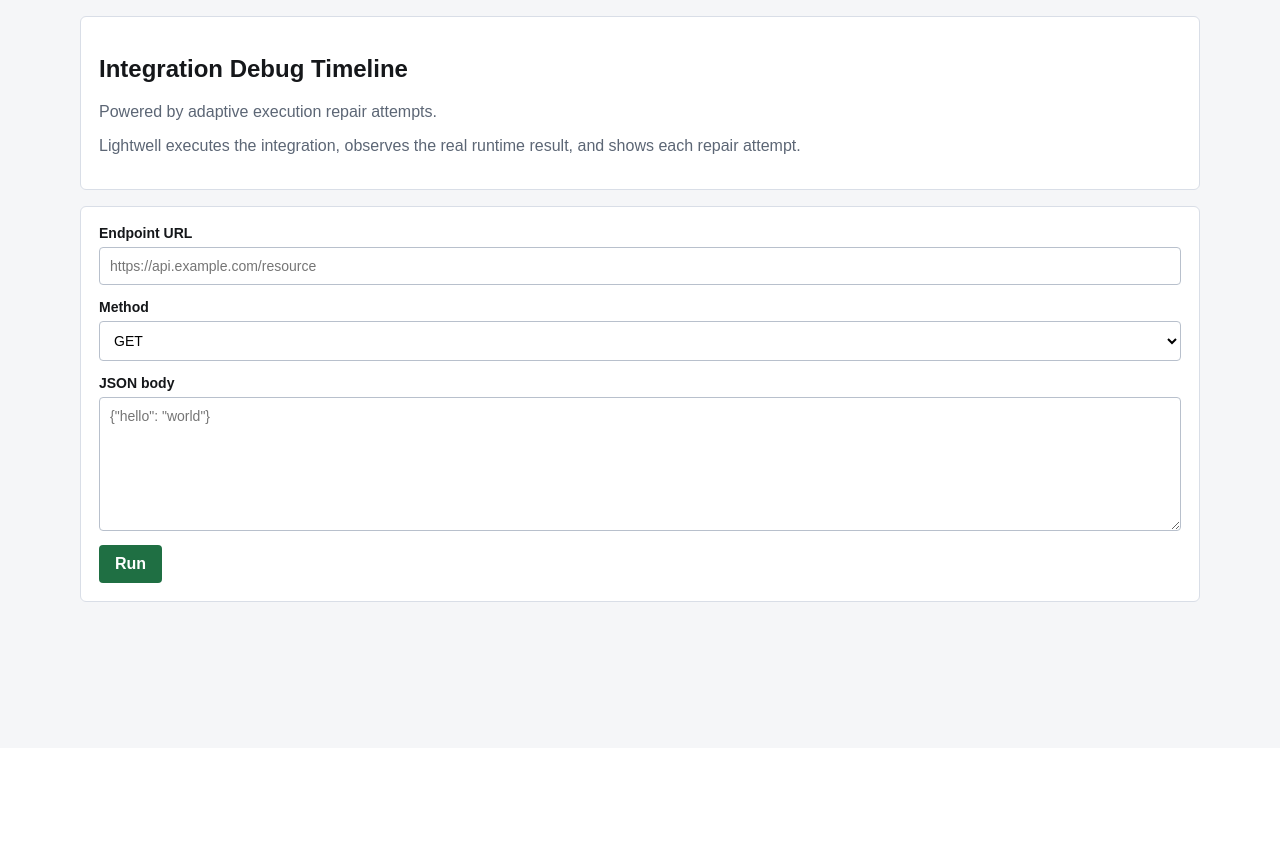
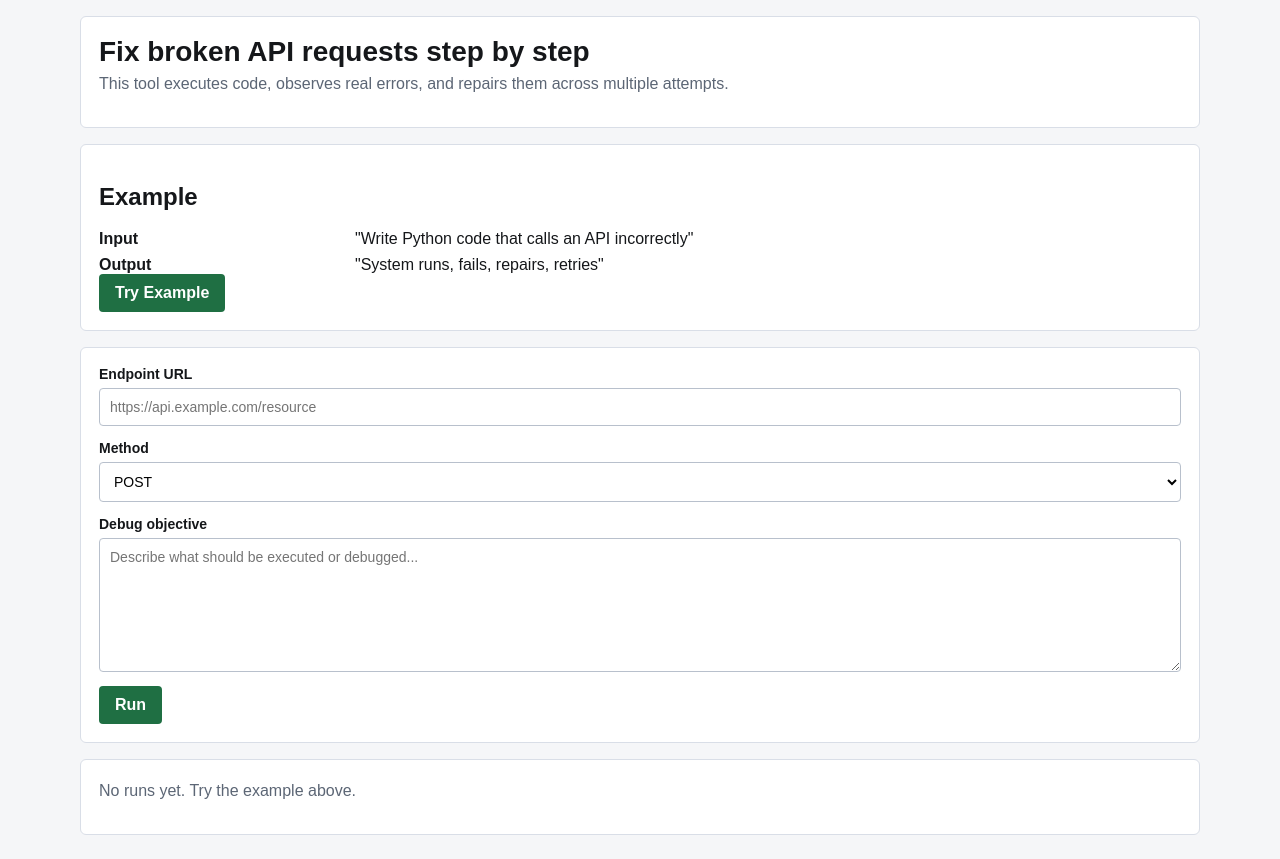
Before and after one commit to Slyog/lightwell-runtime-agent, a FastAPI app: page /adaptive-run in a window 1280 px wide. Shown: the part 52-911 px from the top of the page. Before the commit the page ends 654 px from the top, so only its background shows below. Run offline with FastAPI, Linux system fonts and the light colour scheme; some libraries are stand-ins or nearby versions.

Commit message:
refactor: simplify README content and enhance UI styles for adaptive run attempts, improving clarity and user experience

```diff
--- a/static/style.css
+++ b/static/style.css
@@ -47,6 +47,12 @@ a {
   border-radius: 6px;
   padding: 18px;
   margin-bottom: 16px;
+}
+
+.hero-panel h2 {
+  margin: 0 0 6px;
+  font-size: 28px;
+  line-height: 1.2;
 }
 
 label {
--- a/templates/adaptive_run.html
+++ b/templates/adaptive_run.html
@@ -13,10 +13,20 @@
       <nav><a href="/">Home</a><a href="/">New run</a><a href="/adaptive-run">Adaptive run</a><a href="/adaptive-runs/history">Adaptive history</a><a href="/adaptive-runs/insights">Insights</a><a href="/history">History</a><a href="/experiments">Experiments</a></nav>
     </header>
 
+    <section class="panel hero-panel">
+      <h2>Fix broken API requests step by step</h2>
+      <p class="muted">This tool executes code, observes real errors, and repairs them across multiple attempts.</p>
+    </section>
+
     <section class="panel">
-      <h2>Integration Debug Timeline</h2>
-      <p class="muted">Powered by adaptive execution repair attempts.</p>
-      <p class="muted">Lightwell executes the integration, observes the real runtime result, and shows each repair attempt.</p>
+      <h2>Example</h2>
+      <dl>
+        <dt>Input</dt>
+        <dd>"Write Python code that calls an API incorrectly"</dd>
+        <dt>Output</dt>
+        <dd>"System runs, fails, repairs, retries"</dd>
+      </dl>
+      <button id="try-example-button" type="button">Try Example</button>
     </section>
 
     <form id="adaptive-form" class="panel">
@@ -30,26 +40,29 @@
           Method
           <select id="method" name="method">
             <option value="GET">GET</option>
-            <option value="POST">POST</option>
+            <option value="POST" selected>POST</option>
           </select>
         </label>
       </div>
 
       <label>
-        JSON body
-        <textarea id="json-body" name="json_body" rows="7" placeholder='{"hello": "world"}'></textarea>
+        Debug objective
+        <textarea id="json-body" name="json_body" rows="7" placeholder="Describe what should be executed or debugged..."></textarea>
       </label>
 
       <button id="run-button" type="submit">Run</button>
     </form>
 
     <section id="status-panel" class="panel hidden" aria-live="polite"></section>
-    <section id="result-panel" class="panel hidden"></section>
+    <section id="result-panel" class="panel">
+      <p class="muted">No runs yet. Try the example above.</p>
+    </section>
   </main>
 
   <script>
     const endpoint = $adaptive_execution_api_url;
     const form = document.getElementById("adaptive-form");
+    const tryExampleButton = document.getElementById("try-example-button");
     const endpointUrlInput = document.getElementById("endpoint-url");
     const methodInput = document.getElementById("method");
     const jsonBodyInput = document.getElementById("json-body");
@@ -77,14 +90,25 @@
     }
 
     function renderMeta(result) {
+      const attempts = Array.isArray(result.attempts) ? result.attempts : [];
       return '<section class="result-grid">'
-        + '<div><span>success</span><strong>' + escapeHtml(result.success) + '</strong></div>'
-        + '<div><span>attempts</span><strong>' + escapeHtml(Array.isArray(result.attempts) ? result.attempts.length : 0) + '</strong></div>'
+        + '<div><span>result</span><strong>' + escapeHtml(resultSucceeded(result) ? "Success" : "Failure") + '</strong></div>'
+        + '<div><span>attempts</span><strong>' + escapeHtml(attempts.length) + '</strong></div>'
         + '</section>';
     }
 
     function attemptNumber(attempt, index) {
       return attempt.attempt_number ?? attempt.attempt ?? index + 1;
+    }
+
+    function resultSucceeded(result) {
+      if (typeof result.success === "boolean") {
+        return result.success;
+      }
+      if (typeof result.succeeded === "boolean") {
+        return result.succeeded;
+      }
+      return String(result.success || result.succeeded || "").toLowerCase() === "true";
     }
 
     function attemptSucceeded(attempt) {
@@ -94,47 +118,75 @@
       return Number(attempt.exit_code) === 0;
     }
 
-    function attemptLabel(attempt, index, total) {
-      const success = attemptSucceeded(attempt);
-      const errorType = String(attempt.error_type || "");
-      if (total > 1 && index > 0) {
-        return success ? "repaired handling" : "repair failed";
+    function getErrorSummary(attempt) {
+      if (attempt.error_type) return attempt.error_type;
+      if (attempt.stderr) return attempt.stderr.split("\n")[0];
+      return "No error";
+    }
+
+    function strategySummary(attempt) {
+      if (attempt.strategy) {
+        return "Strategy: " + attempt.strategy;
       }
-      if (errorType.startsWith("HTTP")) {
-        return "API response failure";
-      }
-      return success ? "success" : "failed";
+      return "Initial attempt";
+    }
+
+    function renderDetails(label, value, code) {
+      return '<details class="attempt-details">'
+        + '<summary>' + escapeHtml(label) + '</summary>'
+        + '<pre>' + (code ? '<code>' + escapeHtml(value) + '</code>' : escapeHtml(value)) + '</pre>'
+        + '</details>';
     }
 
     function renderAttempt(attempt, index, attempts) {
       const success = attemptSucceeded(attempt);
       const number = attemptNumber(attempt, index);
-      const label = attemptLabel(attempt, index, attempts.length);
-      const errorType = attempt.error_type || "none";
-      const strategy = attempt.strategy || "none";
+      const error = getErrorSummary(attempt);
+      const strategy = strategySummary(attempt);
 
       return '<article class="adaptive-attempt ' + (success ? "success" : "failure") + '">'
-        + '<div class="attempt-marker">' + escapeHtml(number) + '</div>'
         + '<div class="attempt-body">'
         + '<div class="attempt-heading">'
-        + '<h3>Attempt ' + escapeHtml(number) + ' (' + escapeHtml(label) + ')</h3>'
-        + '<div class="attempt-badges">'
-        + '<span class="badge badge-label">' + escapeHtml(label) + '</span>'
-        + '<span class="badge badge-error">' + escapeHtml(errorType) + '</span>'
-        + '<span class="badge badge-strategy">' + escapeHtml(strategy) + '</span>'
+        + '<h3>Attempt ' + escapeHtml(number) + '</h3>'
+        + '<span class="status-pill ' + (success ? "success" : "error") + '">' + escapeHtml(success ? "Success" : "Error") + '</span>'
         + '</div>'
-        + '</div>'
-        + '<h4>code</h4>'
-        + '<pre><code>' + escapeHtml(attempt.code) + '</code></pre>'
-        + '<div class="result-grid">'
-        + '<div><span>exit_code</span><strong>' + escapeHtml(attempt.exit_code) + '</strong></div>'
-        + '<div><span>error_type</span><strong><span class="badge badge-error">' + escapeHtml(errorType) + '</span></strong></div>'
-        + '<div><span>strategy</span><strong><span class="badge badge-strategy">' + escapeHtml(strategy) + '</span></strong></div>'
-        + '<div class="wide output-block"><span>stdout</span><pre>' + escapeHtml(attempt.stdout) + '</pre></div>'
-        + '<div class="wide output-block"><span>stderr</span><pre>' + escapeHtml(attempt.stderr) + '</pre></div>'
+        + '<dl class="attempt-summary">'
+        + '<dt>Error</dt><dd>' + escapeHtml(success ? "Success" : error) + '</dd>'
+        + '<dt>Strategy</dt><dd>' + escapeHtml(strategy) + '</dd>'
+        + '</dl>'
+        + '<div class="attempt-evidence">'
+        + renderDetails("Code", attempt.code || "", true)
+        + renderDetails("Stdout", attempt.stdout || "", false)
+        + renderDetails("Stderr", attempt.stderr || "", false)
         + '</div>'
         + '</div>'
         + '</article>';
+    }
+
+    function finalStdout(result, attempts) {
+      if (result.final_stdout) {
+        return result.final_stdout;
+      }
+      if (result.stdout) {
+        return result.stdout;
+      }
+      for (let index = attempts.length - 1; index >= 0; index -= 1) {
+        if (attempts[index] && attempts[index].stdout) {
+          return attempts[index].stdout;
+        }
+      }
+      return "";
+    }
+
+    function renderFinalResult(result, attempts) {
+      const success = resultSucceeded(result);
+      return '<section class="final-result ' + (success ? "success" : "failure") + '">'
+        + '<h3>Final Result</h3>'
+        + '<dl class="attempt-summary">'
+        + '<dt>Status</dt><dd>' + escapeHtml(success ? "Success" : "Failure") + '</dd>'
+        + '<dt>Final stdout</dt><dd><pre>' + escapeHtml(finalStdout(result, attempts)) + '</pre></dd>'
+        + '</dl>'
+        + '</section>';
     }
 
     function renderResult(result) {
@@ -143,15 +195,15 @@
         ? attempts.map(renderAttempt).join("")
         : '<p>No attempts returned.</p>';
       resultPanel.className = "panel";
-      resultPanel.innerHTML = '<h2>Result</h2>' + renderMeta(result) + '<div class="adaptive-timeline">' + attemptsHtml + '</div>';
+      resultPanel.innerHTML = '<h2>Debug run</h2>' + renderMeta(result) + '<div class="adaptive-timeline">' + attemptsHtml + '</div>' + renderFinalResult(result, attempts);
       resultPanel.scrollIntoView({ behavior: "smooth", block: "start" });
     }
 
     function buildObjective() {
-      return "Call this API endpoint using Python requests.\n"
+      return jsonBodyInput.value.trim() + "\n\n"
+        + "Call this API endpoint using Python requests.\n"
         + "URL: " + endpointUrlInput.value.trim() + "\n"
         + "Method: " + methodInput.value + "\n"
-        + "Body: " + jsonBodyInput.value.trim() + "\n"
         + "Print the full response and handle errors.";
     }
 
@@ -176,12 +228,17 @@
       }
     }
 
+    tryExampleButton.addEventListener("click", () => {
+      jsonBodyInput.value = "Write Python code that calls an API incorrectly";
+      jsonBodyInput.focus();
+    });
+
     form.addEventListener("submit", async (event) => {
       event.preventDefault();
       hideResults();
-      showStatus("Running adaptive execution...", "loading");
+      showStatus("Running attempts...", "loading");
       runButton.disabled = true;
-      runButton.textContent = "Running...";
+      runButton.textContent = "Running attempts...";
 
       const objective = buildObjective();
       const payload = {
```
Also changed, not shown: other parts of static/style.css (+106 -4 lines), README.md.
